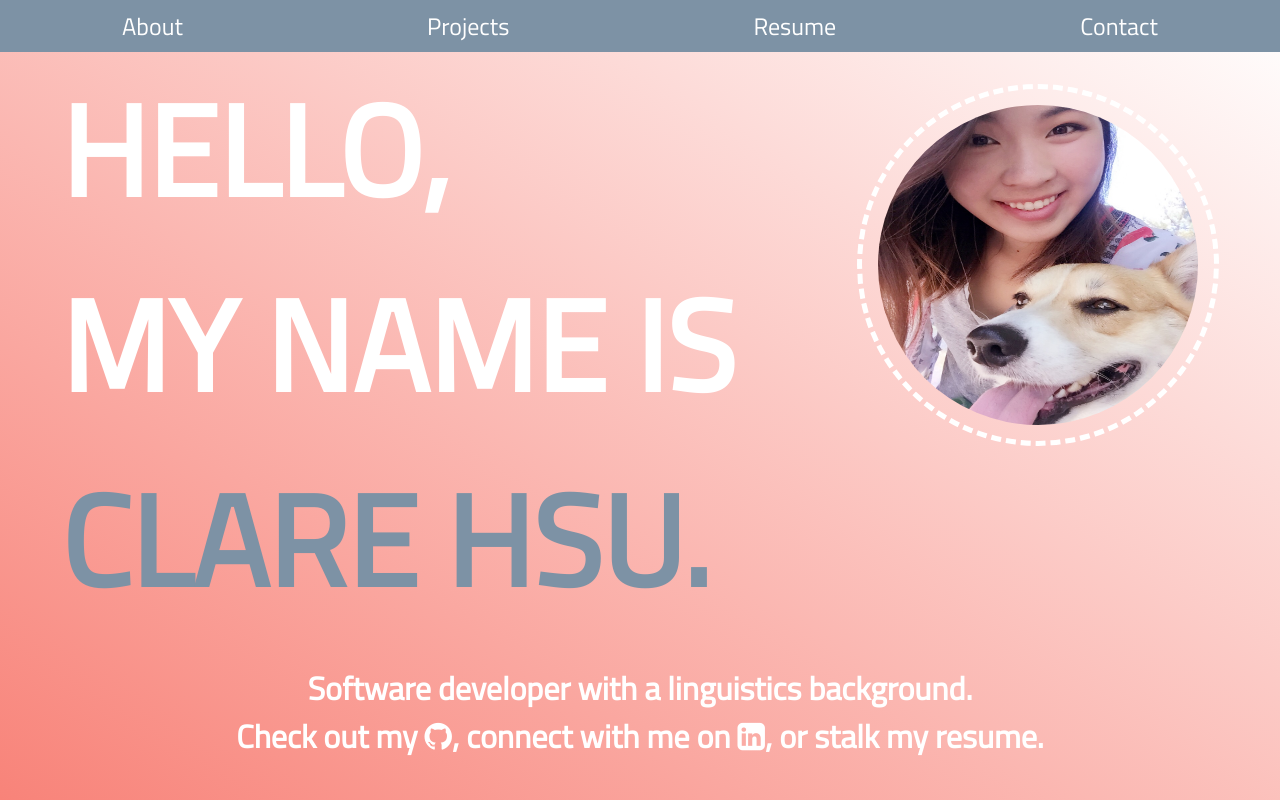
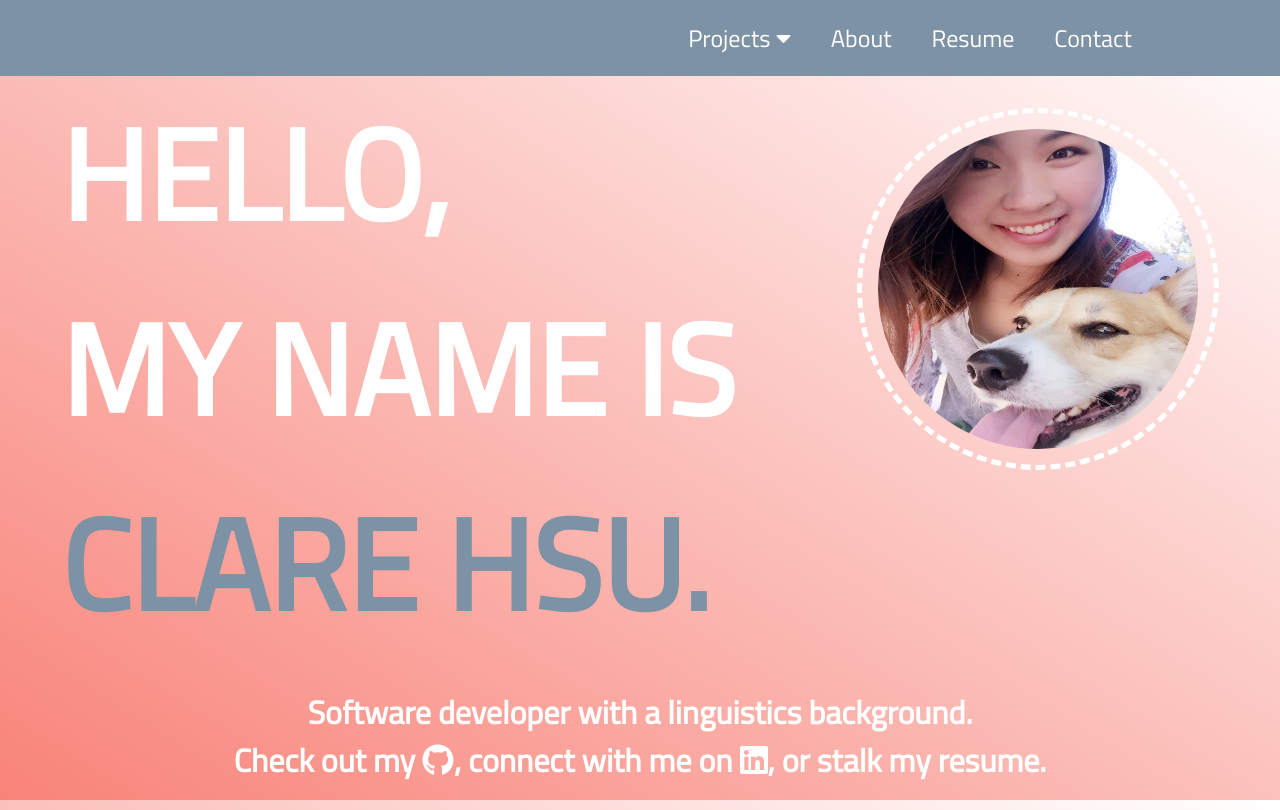
Before and after one commit to clarehsu390/portfolio, a React (Create React App) app: page /#/ in a window 1280 px wide. Built offline with nearby package versions, Linux system fonts and the light colour scheme.

Commit message:
Add styling to the navbar

```diff
--- a/public/index.html
+++ b/public/index.html
@@ -12,6 +12,7 @@
     <link rel="shortcut icon" href="%PUBLIC_URL%/favicon.ico">
     <link href="https://fonts.googleapis.com/css?family=Playfair+Display" rel="stylesheet">
     <link href="https://fonts.googleapis.com/css?family=Titillium+Web" rel="stylesheet">
+    <script defer src="https://use.fontawesome.com/releases/v5.0.6/js/all.js"></script>
     <!--
       Notice the use of %PUBLIC_URL% in the tags above.
       It will be replaced with the URL of the `public` folder during the build.
@@ -21,7 +22,7 @@
       work correctly both with client-side routing and a non-root public URL.
       Learn how to configure a non-root public URL by running `npm run build`.
     -->
-    <link href="https://maxcdn.bootstrapcdn.com/font-awesome/4.6.3/css/font-awesome.min.css" rel="stylesheet" integrity="sha384-T8Gy5hrqNKT+hzMclPo118YTQO6cYprQmhrYwIiQ/3axmI1hQomh7Ud2hPOy8SP1" crossorigin="anonymous">
+    <!-- <link href="https://maxcdn.bootstrapcdn.com/font-awesome/4.6.3/css/font-awesome.min.css" rel="stylesheet" integrity="sha384-T8Gy5hrqNKT+hzMclPo118YTQO6cYprQmhrYwIiQ/3axmI1hQomh7Ud2hPOy8SP1" crossorigin="anonymous"> -->
 
     <title>Clare Hsu</title>
   </head>
--- a/src/components/About.js
+++ b/src/components/About.js
@@ -6,9 +6,9 @@ export default class About extends React.Component {
             <div className="about">
             <section className="about__section">
                 <h2>About Me</h2>
-                <p>
+                <article>
                     Clare is a software developer with a linguistics degree. She discovered her passion for coding when she was introduced to computational linguistics. Wanting to pursue a technical career, she has now completed projects and continues to develop her technical repoitoire.
-                </p>
+                </article>
                 </section>
             </div>
         );
--- a/src/components/Homepage.css
+++ b/src/components/Homepage.css
@@ -41,11 +41,17 @@
     font-size: 2em;
     animation: fadeIn 1s;
 }
-.page__text i {
+#github {
     color: white;
     font-size: 1em;
 }
-.page__text i:hover {
+
+#linkedin {
+    color: white;
+    font-size: 1em;
+
+}
+.page__text svg:hover {
     transform: scale(1.2);
     -webkit-text-stroke-width: 2px;
     -webkit-text-stroke-color: white;
--- a/src/components/Homepage.js
+++ b/src/components/Homepage.js
@@ -31,7 +31,7 @@ export default class Homepage extends React.Component {
                     <h2 className='page__text hide'>
                     Software developer with a linguistics background.
                     <br/>
-                    Check out my <a href="https://github.com/clarehsu390/"><i className="fa fa-github" aria-hidden="true"></i></a>, connect with me on <a href="https://www.linkedin.com/in/clare-hsu-aa3866132/"><i className="fa fa-linkedin-square" aria-hidden="true"></i></a>,
+                    Check out my <a href="https://github.com/clarehsu390/"><i id="github" className="fab fa-github"></i></a>, connect with me on <a href="https://www.linkedin.com/in/clare-hsu-aa3866132/"><i id="linkedin" className="fab fa-linkedin"></i></a>,
                     or stalk my resume.
                     </h2>
                     </section>
--- a/src/components/Navbar.css
+++ b/src/components/Navbar.css
@@ -6,11 +6,13 @@
 .navbar__links {
     display: flex;
     flex-direction: row;
-    justify-content: space-around;
+    align-items: center;
+    justify-content: flex-end;
+    width: 90%;
 
 }
 .navbar__links a{
-    padding: 8px;
+    padding: 20px;
     text-decoration: none;
     color: white;
     font-size: 1.5em;
--- a/src/components/Navbar.js
+++ b/src/components/Navbar.js
@@ -7,8 +7,8 @@ export default class Navbar extends React.Component {
         return(
             <div className="navbar">
             <nav className="navbar__links">
+                <Link to="/projects">Projects <i className="fas fa-caret-down"></i></Link>
                 <Link to="/about">About</Link>
-                <Link to="/projects">Projects</Link>
                 <Link to="/resume">Resume</Link>
                 <Link to="/contact">Contact</Link>
 
```
